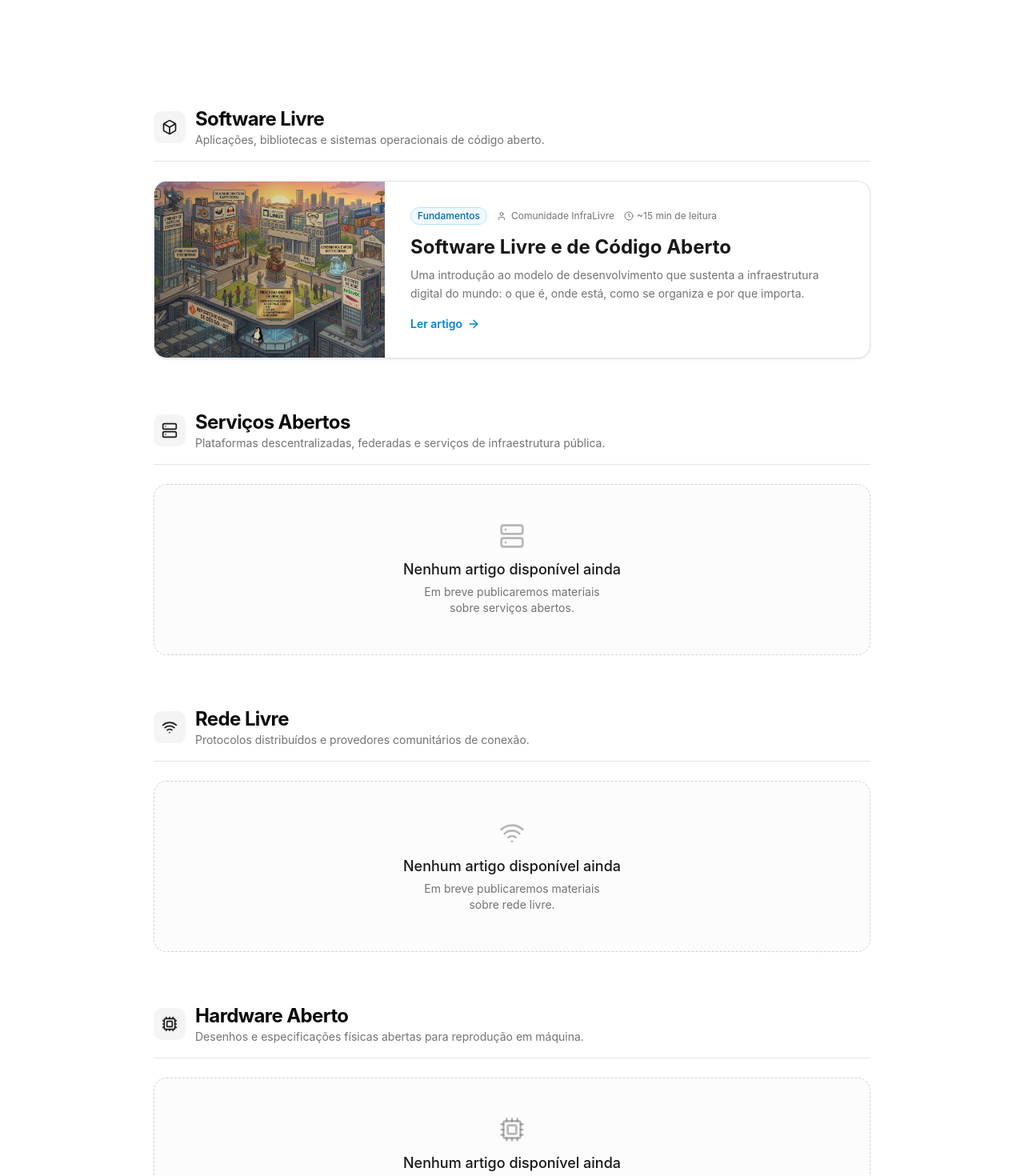
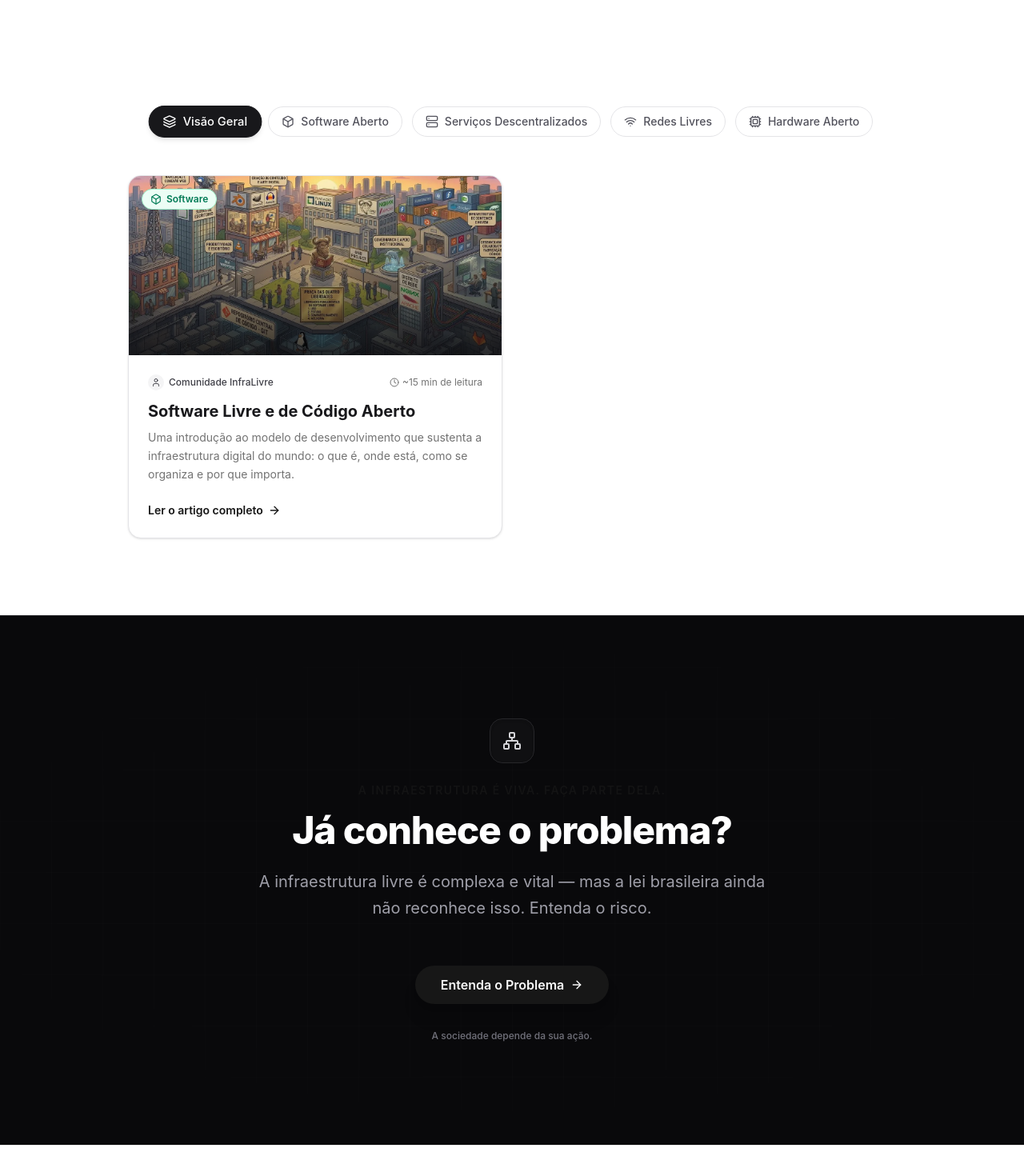
Before and after one commit to infralivre/infralivre, a SvelteKit app: page /artigos in a window 1280 px wide. Shown: the part 460-1930 px from the top of the page at 80% size. Built offline with nearby package versions, Linux system fonts and the light colour scheme; a web font is replaced by a local one.

Commit message:
refactor: cta for pages

```diff
--- a/src/lib/components/shared/CallToAction.svelte
+++ b/src/lib/components/shared/CallToAction.svelte
@@ -2,28 +2,67 @@
 	import { cn } from '$lib/utils.js';
 	import { Button } from '$lib/components/ui/button/index.js';
 	import Container from '$lib/layout/Container.svelte';
+	import ArrowRight from '@lucide/svelte/icons/arrow-right';
+	import Network from '@lucide/svelte/icons/network';
 
 	interface Props {
 		title: string;
 		description?: string;
-		href: string;
-		label: string;
+		href?: string;
+		label?: string;
 		class?: string;
+		children?: import('svelte').Snippet;
 	}
 
-	let { title, description, href, label, class: className }: Props = $props();
+	let { title, description, href, label, class: className, children }: Props = $props();
 </script>
 
-<section class={cn('py-16 md:py-24', className)}>
-	<Container>
-		<div class="rounded-lg border border-border bg-muted p-8 text-center md:p-12">
-			<h2 class="text-2xl font-bold tracking-tight sm:text-3xl">{title}</h2>
+<section class={cn('relative overflow-hidden py-24 md:py-32', className)}>
+	<!-- Fundo escuro com gradiente sutil e borda luminescente -->
+	<div class="pointer-events-none absolute inset-0 bg-zinc-950">
+		<div class="absolute inset-0 bg-[linear-gradient(to_right,rgba(255,255,255,0.05)_1px,transparent_1px),linear-gradient(to_bottom,rgba(255,255,255,0.05)_1px,transparent_1px)] bg-[size:4rem_4rem] [mask-image:radial-gradient(ellipse_60%_50%_at_50%_50%,#000_70%,transparent_100%)] opacity-20"></div>
+	</div>
+
+	<Container class="relative z-10">
+		<div class="mx-auto flex max-w-4xl flex-col items-center justify-center text-center">
+			<div class="mb-6 flex size-14 items-center justify-center rounded-2xl border border-zinc-800 bg-zinc-900/50 shadow-inner backdrop-blur-sm">
+				<Network class="size-6 text-zinc-300" />
+			</div>
+
+			<span class="mb-4 inline-block text-sm font-semibold uppercase tracking-widest text-primary/80 dark:text-primary">
+				A Infraestrutura é Viva. Faça parte dela.
+			</span>
+
+			<h2 class="text-3xl font-extrabold tracking-tight text-white sm:text-4xl md:text-5xl">
+				{title}
+			</h2>
+
 			{#if description}
-				<p class="mx-auto mt-3 max-w-xl text-muted-foreground">{description}</p>
+				<p class="mx-auto mt-6 max-w-2xl text-lg leading-relaxed text-zinc-400 sm:text-xl">
+					{description}
+				</p>
 			{/if}
-			<div class="mt-6">
-				<Button href={href} variant="default" size="lg">{label}</Button>
+
+			<div class="mt-10 flex flex-col items-center justify-center gap-4 sm:flex-row">
+				{#if children}
+					{@render children()}
+				{:else if href && label}
+					<Button {href} size="lg" class="h-12 w-full gap-2 rounded-full px-8 text-base shadow-xl sm:w-auto">
+						{label}
+						<ArrowRight class="size-4" />
+					</Button>
+				{/if}
+				{#if !children}
+				<p class="mt-4 text-xs font-medium text-zinc-500 sm:ml-4 sm:mt-0">
+					A sociedade depende da sua ação.
+				</p>
+				{/if}
 			</div>
+			{#if children}
+				<p class="mt-8 text-xs font-medium text-zinc-500">
+					A sociedade depende da sua ação.
+				</p>
+			{/if}
 		</div>
 	</Container>
 </section>
--- a/src/routes/+page.svelte
+++ b/src/routes/+page.svelte
@@ -1,13 +1,15 @@
 <script lang="ts">
-	import Hero from '$lib/components/shared/Hero.svelte';
 	import Section from '$lib/components/shared/Section.svelte';
+	import CallToAction from '$lib/components/shared/CallToAction.svelte';
 	import { Button } from '$lib/components/ui/button/index.js';
 	import * as Card from '$lib/components/ui/card/index.js';
 	import Shield from '@lucide/svelte/icons/shield';
 	import Server from '@lucide/svelte/icons/server';
 	import Sprout from '@lucide/svelte/icons/sprout';
 	import ArrowRight from '@lucide/svelte/icons/arrow-right';
-	import BookOpen from '@lucide/svelte/icons/book-open';
+	import Box from '@lucide/svelte/icons/box';
+	import Wifi from '@lucide/svelte/icons/wifi';
+	import Cpu from '@lucide/svelte/icons/cpu';
 </script>
 
 <svelte:head>
@@ -18,30 +20,28 @@
 </svelte:head>
 
 <!-- 1. Hero — Punchline direto sobre O QUE É o projeto -->
-<Hero
-	title="O Marco Jurídico da Infraestrutura Livre"
-	subtitle="O InfraLivre é uma iniciativa da sociedade civil para proteger mantenedores, dar segurança jurídica às empresas e preservar a base da infraestrutura digital do Brasil."
->
-	<Button href="/proposta" variant="default" size="lg">
-		Conheça a proposta
-		<ArrowRight class="ml-2 size-4" />
-	</Button>
-	<Button href="/manifesto" variant="outline" size="lg">
-		<BookOpen class="mr-2 size-4" />
-		Ler o manifesto
-	</Button>
-</Hero>
+<div class="relative overflow-hidden bg-zinc-950 text-zinc-50 dark:bg-black">
+	<div class="py-16 sm:py-24 lg:py-32">
+		<div class="mx-auto max-w-5xl px-4 text-center sm:px-6">
+			<h1 class="text-4xl font-extrabold tracking-tight sm:text-5xl lg:text-7xl">
+				O Marco Jurídico da <br/><span class="bg-gradient-to-r from-emerald-400 to-sky-400 bg-clip-text text-transparent">Infraestrutura Livre</span>
+			</h1>
+			<p class="mx-auto mt-6 max-w-3xl text-xl leading-8 text-zinc-300 sm:text-2xl">
+				Visualize a internet, seu banco, o controle de tráfego, o posto de saúde. <strong>Tudo está conectado.</strong>
+				Sustentado por uma malha pública construída por milhares de voluntários. Contudo, leis feitas para o controle corporativo estão esmagando as próprias pessoas e fundações que nos mantêm online.
+			</p>
 
-<!-- 2. Imagem destacada do Hero para um DOM mais limpo e visual ampliado -->
-<div class="mx-auto max-w-5xl px-4 pb-16 sm:px-6 md:pb-24">
-	<img
-		src="/images/01.webp"
-		alt="Ilustração mostrando colaboração no ecossistema open source"
-		class="w-full rounded-2xl border border-border bg-muted/30 object-cover shadow-2xl"
-		width="1456"
-		height="816"
-		loading="eager"
-	/>
+			<div class="mt-10 flex flex-wrap items-center justify-center gap-4">
+				<a href="/proposta" class="inline-flex h-12 items-center justify-center rounded-lg bg-emerald-500 hover:bg-emerald-400 text-zinc-950 font-bold px-8 transition-colors">
+					A Proposta Definitiva
+					<ArrowRight class="ml-2 size-5" />
+				</a>
+				<a href="#anatomia" class="inline-flex h-12 items-center justify-center rounded-lg border border-zinc-700 bg-zinc-900/50 hover:bg-zinc-800 text-zinc-50 font-medium px-8 backdrop-blur-sm transition-colors">
+					O que estamos defendendo?
+				</a>
+			</div>
+		</div>
+	</div>
 </div>
 
 <!-- 3. Strip de impacto (Z-pattern) -->
@@ -64,22 +64,59 @@
 	</div>
 </section>
 
-<!-- 4. Contexto da infraestrutura -->
-<Section id="contexto" class="border-t border-border">
-	<div class="max-w-3xl">
+<!-- 4. Contexto da infraestrutura & Blocos (Arco 2) -->
+<Section id="anatomia" class="border-t border-border">
+	<div class="mx-auto max-w-3xl text-center">
 		<span class="text-sm font-semibold uppercase tracking-wider text-primary">A Base</span>
-		<h2 class="mt-2 text-3xl font-bold tracking-tight sm:text-4xl">A Infraestrutura Invisível</h2>
+		<h2 class="mt-2 text-3xl font-bold tracking-tight sm:text-4xl">A Anatomia da Infraestrutura</h2>
 		<p class="mt-4 text-lg text-muted-foreground">
-			Antes de propor regras, precisamos entender o que estamos protegendo. Infraestrutura livre (software, serviços abertos, redes livres e hardware) não é um nicho técnico: é o motor produtivo que viabiliza conectividade local, computação em nuvem, inteligência artificial e a economia digital como um todo.
+			Você usa esses componentes diariamente de forma invisível. O "InfraLivre" existe porque não estamos defendendo apenas linhas de código paradas, mas <strong>ecossistemas produtivos vivos repartidos em quatro pilares da tecnologia livre.</strong>
 		</p>
-		<p class="mt-4 text-lg text-muted-foreground">
-			Você usa seus componentes diariamente. Todo grande serviço privado funciona em cima de uma imensa malha colaborativa pública.
-		</p>
-		<div class="mt-8">
-			<Button href="/artigos/software-livre" variant="outline" class="h-10 px-5">
-				Entenda seu impacto na sociedade
-				<ArrowRight class="ml-2 size-4" />
-			</Button>
+	</div>
+
+	<div class="mx-auto mt-16 max-w-5xl grid gap-8 md:grid-cols-2">
+		<!-- Software -->
+		<div class="group relative overflow-hidden rounded-2xl border border-zinc-200 bg-white p-8 transition-all hover:-translate-y-1 hover:shadow-xl dark:border-zinc-800 dark:bg-zinc-900">
+			<div class="mb-4 flex size-12 items-center justify-center rounded-lg bg-emerald-500/10 text-emerald-600 dark:bg-emerald-500/20 dark:text-emerald-400">
+				<Box class="size-6 transition-transform group-hover:scale-110 group-hover:rotate-6" />
+			</div>
+			<h3 class="mb-3 text-2xl font-bold text-zinc-900 dark:text-zinc-50">Software Aberto</h3>
+			<p class="text-muted-foreground">
+				Bibliotecas, frameworks e sistemas operacionais (como Linux) que compõem 90% dos servidores modernos. Milhões de contribuintes escrevem o código base que permite que a internet sequer funcione.
+			</p>
+		</div>
+
+		<!-- Serviço -->
+		<div class="group relative overflow-hidden rounded-2xl border border-zinc-200 bg-white p-8 transition-all hover:-translate-y-1 hover:shadow-xl dark:border-zinc-800 dark:bg-zinc-900">
+			<div class="mb-4 flex size-12 items-center justify-center rounded-lg bg-sky-500/10 text-sky-600 dark:bg-sky-500/20 dark:text-sky-400">
+				<Server class="size-6 transition-transform group-hover:scale-110 group-hover:rotate-6" />
+			</div>
+			<h3 class="mb-3 text-2xl font-bold text-zinc-900 dark:text-zinc-50">Serviços Descentralizados</h3>
+			<p class="text-muted-foreground">
+				Plataformas hospedadas de forma federada onde a comunidade governa e opera os servidores — evitando monopólios digitais e promovendo redes sociais onde você é dono dos seus próprios dados.
+			</p>
+		</div>
+
+		<!-- Rede -->
+		<div class="group relative overflow-hidden rounded-2xl border border-zinc-200 bg-white p-8 transition-all hover:-translate-y-1 hover:shadow-xl dark:border-zinc-800 dark:bg-zinc-900">
+			<div class="mb-4 flex size-12 items-center justify-center rounded-lg bg-violet-500/10 text-violet-600 dark:bg-violet-500/20 dark:text-violet-400">
+				<Wifi class="size-6 transition-transform group-hover:scale-110 group-hover:-rotate-6" />
+			</div>
+			<h3 class="mb-3 text-2xl font-bold text-zinc-900 dark:text-zinc-50">Redes Livres</h3>
+			<p class="text-muted-foreground">
+				Protocolos de conexão autônomos e malhas comunitárias de internet (mesh networks) construídas para conectar áreas remotas. Infraestruturas onde a estabilidade dependa dos participantes, não de provedores privados corporativos.
+			</p>
+		</div>
+
+		<!-- Hardware -->
+		<div class="group relative overflow-hidden rounded-2xl border border-zinc-200 bg-white p-8 transition-all hover:-translate-y-1 hover:shadow-xl dark:border-zinc-800 dark:bg-zinc-900">
+			<div class="mb-4 flex size-12 items-center justify-center rounded-lg bg-amber-500/10 text-amber-600 dark:bg-amber-500/20 dark:text-amber-400">
+				<Cpu class="size-6 transition-transform group-hover:scale-110 group-hover:-rotate-6" />
+			</div>
+			<h3 class="mb-3 text-2xl font-bold text-zinc-900 dark:text-zinc-50">Hardware Aberto</h3>
+			<p class="text-muted-foreground">
+				Diagramas de circuitos, placas, chips (como RISC-V) e impressões 3D com propriedades livres. Significa ter o direito a reparar seus próprios bens e impulsionar a educação científica democratizada além das restrições de patentes.
+			</p>
 		</div>
 	</div>
 </Section>
@@ -162,31 +199,16 @@
 </Section>
 
 <!-- 7. Inversão drástica: The Ultimate CTA -->
-<section class="border-t border-zinc-800 bg-zinc-950 py-20 text-center text-zinc-50 dark:border-zinc-200 dark:bg-zinc-50 dark:text-zinc-950">
-	<div class="mx-auto max-w-3xl px-4 sm:px-6">
-		<p class="text-sm font-semibold uppercase tracking-wider text-zinc-400 dark:text-zinc-500">O que defendemos</p>
-		<h2 class="mt-4 text-3xl font-bold tracking-tight sm:text-4xl">
-			Um Marco focado em competência e realidade viável
-		</h2>
-		<p class="mt-5 text-lg text-zinc-300 dark:text-zinc-600 sm:text-xl">
-			Os <strong class="font-semibold text-white dark:text-black">5 Pilares do InfraLivre</strong> estabelecem
-			defesas, princípios e reconhecimentos que protegem os times de ponta contra exigências insanas.
-		</p>
-
-		<div class="mt-10 flex flex-wrap items-center justify-center gap-4">
-			<a
-				href="/proposta"
-				class="inline-flex h-12 items-center justify-center rounded-lg bg-white px-8 text-base font-semibold text-zinc-950 shadow-sm transition-all hover:bg-zinc-200 dark:bg-zinc-950 dark:text-zinc-50 dark:hover:bg-zinc-800"
-			>
-				Ver a Proposta Completa
-				<ArrowRight class="ml-2 size-5" />
-			</a>
-			<a
-				href="/apoio"
-				class="inline-flex h-12 items-center justify-center rounded-lg border border-zinc-800 bg-transparent px-8 text-base font-medium transition-colors hover:bg-zinc-900 dark:border-zinc-300 dark:hover:bg-zinc-100"
-			>
-				Quero Somar Forças
-			</a>
-		</div>
-	</div>
-</section>
+<CallToAction
+	title="Um Marco focado em competência e realidade viável"
+	description="Os 5 Pilares do InfraLivre estabelecem defesas, princípios e reconhecimentos que protegem os times de ponta contra exigências regulatórias insanas."
+	class="border-t border-zinc-800"
+>
+	<Button href="/proposta" size="lg" class="h-12 w-full gap-2 rounded-full px-8 text-base shadow-xl sm:w-auto">
+		Ver a Proposta Completa
+		<ArrowRight class="size-4" />
+	</Button>
+	<Button href="/apoio" variant="outline" size="lg" class="h-12 w-full gap-2 rounded-full border-zinc-700 bg-zinc-900/50 px-8 text-base text-zinc-300 hover:bg-zinc-800 hover:text-white sm:w-auto">
+		Quero Somar Forças
+	</Button>
+</CallToAction>
--- a/src/routes/artigos/+page.svelte
+++ b/src/routes/artigos/+page.svelte
@@ -10,37 +10,37 @@
 	import Server from '@lucide/svelte/icons/server';
 	import Wifi from '@lucide/svelte/icons/wifi';
 	import Cpu from '@lucide/svelte/icons/cpu';
+	import Layers from '@lucide/svelte/icons/layers';
 
-	const groups = [
-		{
-			id: 'software',
-			title: 'Software Livre',
-			icon: Box,
-			description: 'Aplicações, bibliotecas e sistemas operacionais de código aberto.',
-			items: artigos.filter(a => a.infrastructureType === 'software' || !a.infrastructureType)
-		},
-		{
-			id: 'serviço',
-			title: 'Serviços Abertos',
-			icon: Server,
-			description: 'Plataformas descentralizadas, federadas e serviços de infraestrutura pública.',
-			items: artigos.filter(a => a.infrastructureType === 'serviço')
-		},
-		{
-			id: 'rede',
-			title: 'Rede Livre',
-			icon: Wifi,
-			description: 'Protocolos distribuídos e provedores comunitários de conexão.',
-			items: artigos.filter(a => a.infrastructureType === 'rede')
-		},
-		{
-			id: 'hardware',
-			title: 'Hardware Aberto',
-			icon: Cpu,
-			description: 'Desenhos e especificações físicas abertas para reprodução em máquina.',
-			items: artigos.filter(a => a.infrastructureType === 'hardware')
+	type FilterType = 'todos' | 'software' | 'serviço' | 'rede' | 'hardware';
+	let activeFilter = $state<FilterType>('todos');
+
+	let filteredArtigos = $derived(
+		activeFilter === 'todos'
+			? artigos
+			: artigos.filter(a =>
+					a.infrastructureType === activeFilter ||
+					(activeFilter === 'software' && !a.infrastructureType)
+			  )
+	);
+
+	const filters = [
+		{ id: 'todos', title: 'Visão Geral', icon: Layers },
+		{ id: 'software', title: 'Software Aberto', icon: Box },
+		{ id: 'serviço', title: 'Serviços Descentralizados', icon: Server },
+		{ id: 'rede', title: 'Redes Livres', icon: Wifi },
+		{ id: 'hardware', title: 'Hardware Aberto', icon: Cpu }
+	] as const;
+
+	function getTypeConfig(type?: string) {
+		switch(type) {
+			case 'serviço': return { icon: Server, label: 'Serviço', class: 'bg-sky-50 text-sky-700 border-sky-200 dark:bg-sky-500/10 dark:text-sky-400 dark:border-sky-500/20' };
+			case 'rede': return { icon: Wifi, label: 'Rede', class: 'bg-violet-50 text-violet-700 border-violet-200 dark:bg-violet-500/10 dark:text-violet-400 dark:border-violet-500/20' };
+			case 'hardware': return { icon: Cpu, label: 'Hardware', class: 'bg-amber-50 text-amber-700 border-amber-200 dark:bg-amber-500/10 dark:text-amber-400 dark:border-amber-500/20' };
+			case 'software':
+			default: return { icon: Box, label: 'Software', class: 'bg-emerald-50 text-emerald-700 border-emerald-200 dark:bg-emerald-500/10 dark:text-emerald-400 dark:border-emerald-500/20' };
 		}
-	];
+	}
 </script>
 
 <svelte:head>
@@ -66,90 +66,122 @@
 </Section>
 
 <Section class="pt-0">
-	<div class="mx-auto max-w-4xl space-y-16">
-		{#each groups as { id, title, icon: Icon, description, items } (id)}
-			<div>
-				<div class="mb-6 flex items-center gap-3 border-b border-zinc-200 pb-4 dark:border-zinc-800">
-					<div class="flex size-10 items-center justify-center rounded-lg bg-zinc-100 text-zinc-900 dark:bg-zinc-800 dark:text-zinc-50">
-						<Icon class="size-5" />
+	<div class="mx-auto max-w-5xl">
+		<!-- Navegação Igualitária (Filtros) -->
+		<div class="mb-12 flex flex-wrap justify-center gap-3">
+			{#each filters as { id, title, icon: Icon }}
+				<button
+					onclick={() => activeFilter = id}
+					class="inline-flex items-center gap-2 rounded-full border px-4 py-2 text-sm font-medium transition-all
+					{activeFilter === id
+						? 'border-zinc-900 bg-zinc-900 text-white dark:border-zinc-100 dark:bg-zinc-100 dark:text-zinc-900 shadow-md scale-105'
+						: 'border-zinc-200 bg-white text-zinc-600 hover:bg-zinc-50 hover:text-zinc-900 dark:border-zinc-800 dark:bg-zinc-950 dark:text-zinc-400 dark:hover:bg-zinc-900 dark:hover:text-zinc-50'}"
+				>
+					<Icon class="size-4" />
+					{title}
+				</button>
+			{/each}
 		</div>
-					<div>
-						<h2 class="text-2xl font-bold tracking-tight">{title}</h2>
-						<p class="text-sm text-muted-foreground">{description}</p>
+
+		<!-- Grade Unificada de Artigos -->
+		<div class="grid gap-6 md:grid-cols-2">
+			{#each filteredArtigos as artigo (artigo.slug)}
+				{@const typeConfig = getTypeConfig(artigo.infrastructureType)}
+				{@const Icon = typeConfig.icon}
+				<a
+					href="/artigos/{artigo.slug}"
+					class="group relative flex flex-col overflow-hidden rounded-2xl border border-zinc-200 bg-white shadow-sm transition-all duration-300 hover:shadow-xl hover:border-zinc-300 hover:-translate-y-1 dark:border-zinc-800 dark:bg-zinc-900 dark:hover:border-zinc-700"
+				>
+					<div class="relative h-48 w-full overflow-hidden sm:h-56">
+						<img
+							src={artigo.image}
+							alt={artigo.imageAlt}
+							class="h-full w-full object-cover transition-transform duration-700 group-hover:scale-105"
+							loading="lazy"
+						/>
+						<div class="absolute inset-0 bg-gradient-to-t from-zinc-950/80 via-zinc-950/20 to-transparent"></div>
+
+						<!-- Badge do Tipo de Infraestrutura -->
+						<div class="absolute left-4 top-4">
+							<span class="inline-flex items-center gap-1.5 rounded-full border px-2.5 py-1 text-xs font-semibold backdrop-blur-md {typeConfig.class}">
+								<Icon class="size-3.5" />
+								{typeConfig.label}
+							</span>
 						</div>
 					</div>
 
-				{#if items.length > 0}
-					<div class="grid gap-6">
-						{#each items as artigo (artigo.slug)}
-							<a
-								href="/artigos/{artigo.slug}"
-								class="group relative flex flex-col overflow-hidden rounded-2xl border border-zinc-200 bg-white shadow-sm transition-all duration-300 hover:shadow-xl hover:border-zinc-300 hover:-translate-y-0.5 dark:border-zinc-800 dark:bg-zinc-900 dark:hover:border-zinc-700 sm:flex-row"
-							>
-								<div class="relative h-48 w-full overflow-hidden sm:h-auto sm:w-72 sm:min-h-[220px]">
-									<img
-										src={artigo.image}
-										alt={artigo.imageAlt}
-										class="h-full w-full object-cover transition-transform duration-500 group-hover:scale-105"
-										loading="lazy"
-									/>
-									<div class="absolute inset-0 bg-gradient-to-t from-black/30 to-transparent sm:bg-gradient-to-r"></div>
-								</div>
-								<div class="flex flex-1 flex-col justify-center p-6 sm:p-8">
-									<div class="flex items-center gap-3 text-xs text-muted-foreground flex-wrap">
-										<span class="inline-flex items-center gap-1 rounded-full border border-sky-200 bg-sky-50 px-2 py-0.5 font-medium text-sky-700 dark:border-sky-900/50 dark:bg-sky-950/30 dark:text-sky-400">
-											{artigo.category}
-										</span>
+					<div class="flex flex-1 flex-col p-6">
+						<div class="mb-3 flex flex-wrap items-center gap-3 text-xs text-muted-foreground">
 							{#if artigo.authors && artigo.authors.length > 0}
-											<span class="inline-flex items-center gap-1.5">
+								<span class="inline-flex items-center gap-1.5 font-medium text-zinc-700 dark:text-zinc-300">
 									{#each artigo.authors as author}
 										{#if author.photo}
-														<img src={author.photo} alt={author.name} class="size-4 rounded-full object-cover" />
+											<img src={author.photo} alt={author.name} class="size-5 rounded-full object-cover ring-1 ring-zinc-200 dark:ring-zinc-800" />
 										{:else}
+											<div class="flex size-5 items-center justify-center rounded-full bg-zinc-100 dark:bg-zinc-800">
 												<User class="size-3" />
+											</div>
 										{/if}
 									{/each}
 									{artigo.authors.map(a => a.name).join(', ')}
 								</span>
 							{/if}
-										<span class="inline-flex items-center gap-1">
+							<span class="ml-auto inline-flex items-center gap-1">
 								<Clock class="size-3" />
 								{artigo.readTime}
 							</span>
 						</div>
-									<h3 class="mt-3 text-xl font-bold text-zinc-900 transition-colors group-hover:text-sky-700 dark:text-zinc-50 dark:group-hover:text-sky-400 sm:text-2xl">
+
+						<h3 class="mb-2 text-xl font-bold text-zinc-900 transition-colors group-hover:text-primary dark:text-zinc-50">
 							{artigo.title}
 						</h3>
-									<p class="mt-2 text-sm leading-relaxed text-muted-foreground line-clamp-3">
+
+						<p class="mb-6 text-sm leading-relaxed text-muted-foreground line-clamp-3">
 							{artigo.description}
 						</p>
-									<div class="mt-4 inline-flex items-center gap-1.5 text-sm font-semibold text-sky-600 transition-all group-hover:gap-2.5 dark:text-sky-400">
-										Ler artigo
+
+						<div class="mt-auto inline-flex items-center gap-1.5 text-sm font-semibold text-primary transition-all group-hover:gap-2.5">
+							Ler o artigo completo
 							<ArrowRight class="size-4 transition-transform group-hover:translate-x-1" />
 						</div>
 					</div>
 				</a>
 			{/each}
 		</div>
-				{:else}
-					<div class="flex flex-col items-center justify-center rounded-2xl border border-dashed border-zinc-300 bg-zinc-50/50 py-12 text-center dark:border-zinc-800 dark:bg-zinc-900/20">
-						<Icon class="mb-3 size-8 text-muted-foreground/50" />
-						<h3 class="text-lg font-medium text-zinc-900 dark:text-zinc-100">Nenhum artigo disponível ainda</h3>
-						<p class="mt-1 text-sm text-muted-foreground max-w-[250px] mx-auto">Em breve publicaremos materiais sobre {title.toLowerCase()}.</p>
+
+		<!-- Estado Vazio para Filtro Específico -->
+		{#if filteredArtigos.length === 0}
+			{@const currentFilter = filters.find(f => f.id === activeFilter)}
+			<div class="mx-auto mt-12 flex max-w-lg flex-col items-center justify-center rounded-3xl border border-dashed border-zinc-300 bg-zinc-50/50 p-12 text-center dark:border-zinc-800 dark:bg-zinc-900/20 animate-in fade-in zoom-in duration-300">
+				{#if currentFilter}
+					{@const FilterIcon = currentFilter.icon}
+					<div class="mb-4 flex size-16 items-center justify-center rounded-2xl bg-zinc-100 text-zinc-500 dark:bg-zinc-800 dark:text-zinc-400">
+						<FilterIcon class="size-8" />
+					</div>
+					<h3 class="text-xl font-bold text-zinc-900 dark:text-zinc-100">
+						Construindo {currentFilter.title}...
+					</h3>
+					<p class="mt-3 text-muted-foreground">
+						Ainda não publicamos artigos específicos sobre este pilar da infraestrutura livre, mas ele é parte essencial do nosso trabalho. Em breve teremos novidades.
+					</p>
+					<button onclick={() => activeFilter = 'todos'} class="mt-6 text-sm font-medium text-primary hover:underline">
+						Ver todos os artigos
+					</button>
+				{/if}
 			</div>
 		{/if}
-			</div>
-		{/each}
-
-		<p class="mt-12 text-center text-sm text-muted-foreground">
-			Novos artigos e categorias serão publicados conforme o projeto avança.
-		</p>
 	</div>
 </Section>
 
 <CallToAction
 	title="Já conhece o problema?"
-	description="Software livre é infraestrutura — mas a lei brasileira ainda não reconhece isso. Entenda o risco."
-	href="/problema"
-	label="Entenda o Problema"
-/>
+	description="A infraestrutura livre é complexa e vital — mas a lei brasileira ainda não reconhece isso. Entenda o risco."
+	class="border-t border-zinc-800"
+>
+	<div class="mt-4 flex w-full flex-col justify-center sm:flex-row">
+		<a href="/problema" class="inline-flex h-12 w-full items-center justify-center gap-2 rounded-full bg-primary px-8 text-base font-semibold text-primary-foreground shadow-xl transition-all hover:bg-primary/90 sm:w-auto">
+			Entenda o Problema
+			<ArrowRight class="size-4" />
+		</a>
+	</div>
+</CallToAction>
```
Lines whose indentation alone changed are shown as unchanged.
